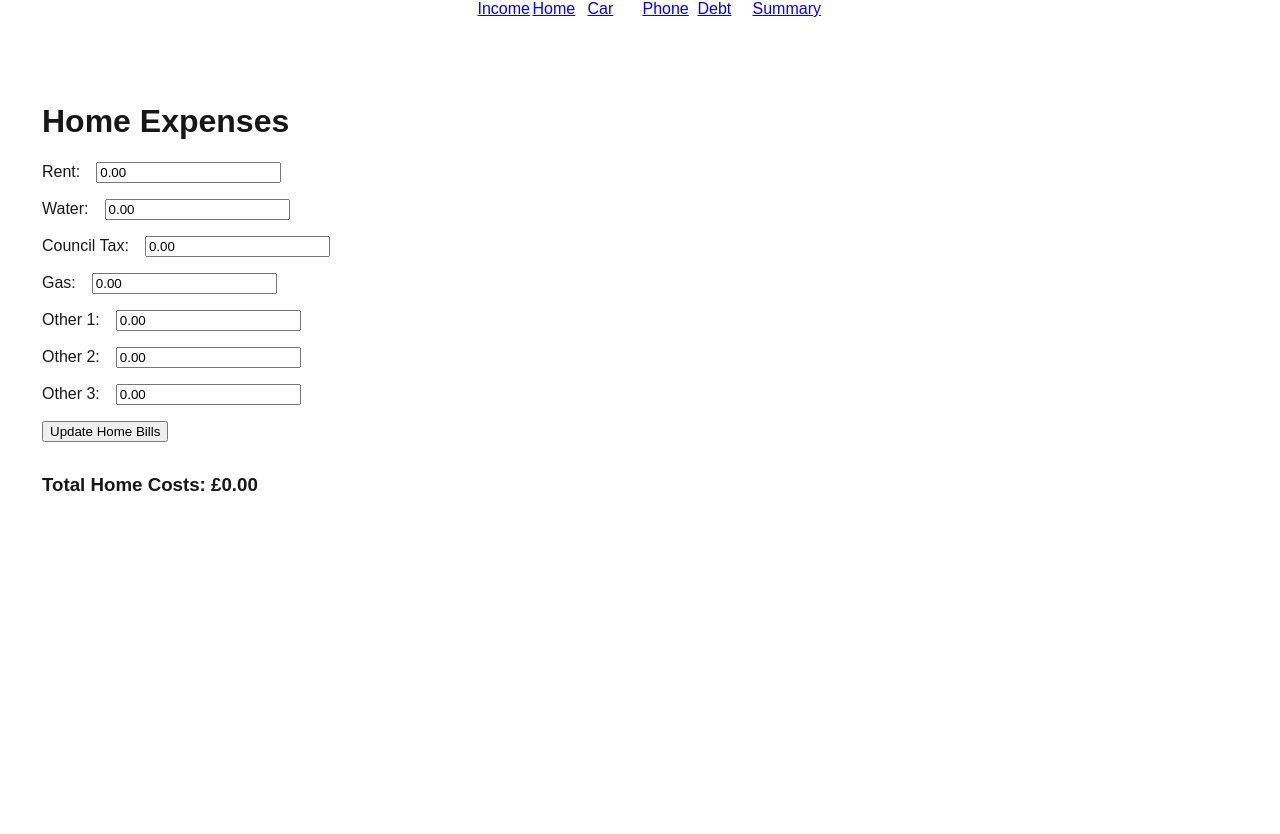
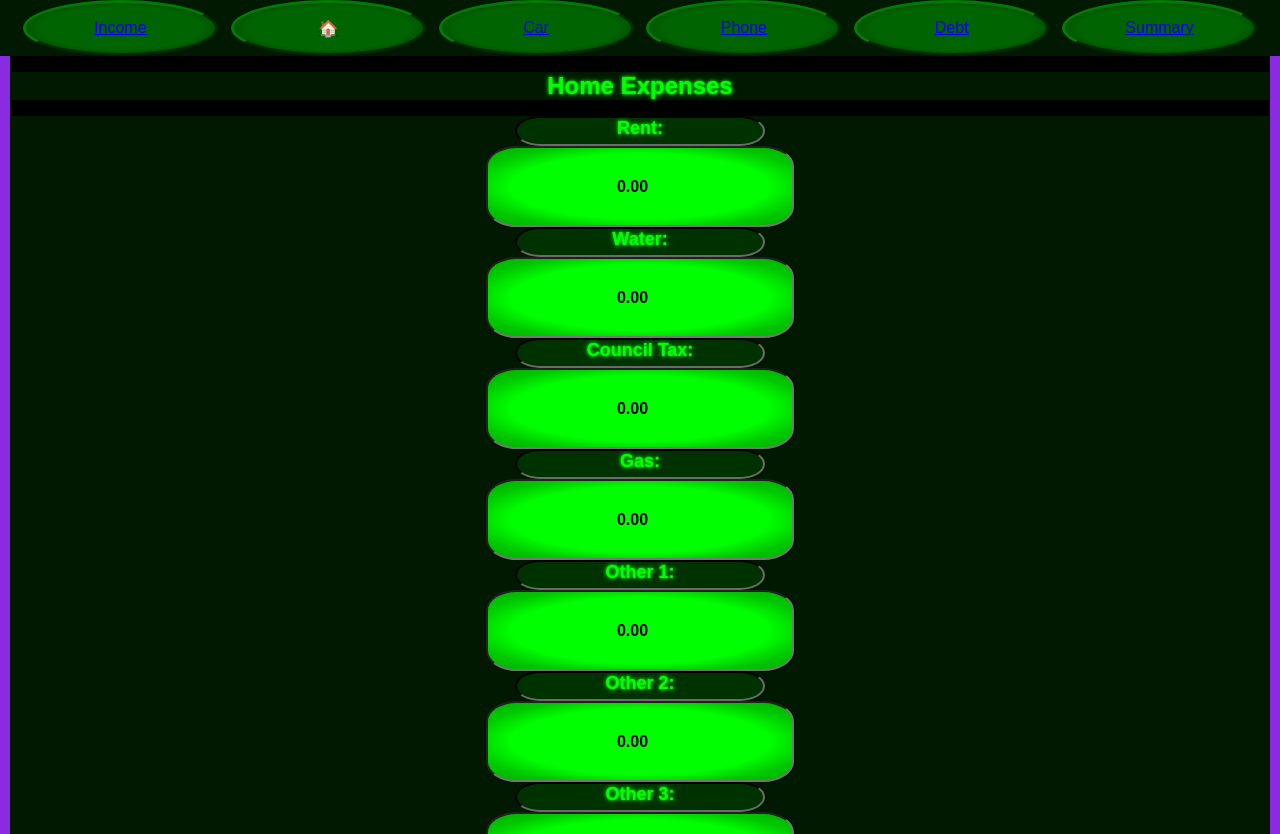
Before and after one commit to EddyUnavailable/financecalculator, a Next.js app: page /budget/home in a window 1280 px wide. Shown: the top 834 px of the page. Before the commit the page ends 800 px from the top, so only its background shows below. Built offline with nearby package versions, Linux system fonts and the light colour scheme.

Commit message:
some css

```diff
--- a/src/app/budget/car/page.js
+++ b/src/app/budget/car/page.js
@@ -64,9 +64,8 @@ export default function CarPage() {
 
   return (
     <main className={styles.main}>
-      <h1 className={styles.title}>Car Expenses</h1>
-
       <form onSubmit={handleSubmit} className={styles.form}>
+        <h1 className={styles.title}>Car Expenses</h1>
         {labels.map((field) => (
           <div key={field} className={styles.field}>
             <label className={styles.label}>{formatLabel(field)}:</label>
@@ -83,9 +82,10 @@ export default function CarPage() {
           </div>
         ))}
         <button className={styles.button} type="submit">Update</button>
+        <h3 className={styles.total}>Total: £{total.toFixed(2)}</h3>
       </form>
 
-      <h3 className={styles.total}>Total Car Costs: £{total.toFixed(2)}</h3>
+
     </main>
   );
 }
--- a/src/app/budget/home/page.js
+++ b/src/app/budget/home/page.js
@@ -2,13 +2,13 @@
 
 import { useState, useEffect } from 'react';
 import { useBills } from '@/context/BillContext';
+import styles from '@/styles/page.module.css'; // ✅ Shared styles
 
 export default function HomePage() {
   const { bills, addBill } = useBills();
 
   const labels = ['rent', 'water', 'cTax', 'gas', 'other1', 'other2', 'other3'];
 
-  // Convert current bills into a quick lookup map
   const billsMap = bills.home.reduce((acc, bill) => {
     acc[bill.label] = bill.amount;
     return acc;
@@ -21,7 +21,6 @@ export default function HomePage() {
     }, {})
   );
 
-  // Keep form state in sync with latest bills
   useEffect(() => {
     const updatedForm = labels.reduce((acc, label) => {
       acc[label] = billsMap[label]?.toFixed(2) || '0.00';
@@ -44,7 +43,6 @@ export default function HomePage() {
     });
   };
 
-  // Total based on current form values to reflect edits
   const total = Object.values(form).reduce((sum, value) => {
     const num = parseFloat(value);
     return sum + (isNaN(num) ? 0 : num);
@@ -64,14 +62,15 @@ export default function HomePage() {
   };
 
   return (
-    <main style={{ padding: '2rem' }}>
-      <h1>Home Expenses</h1>
+    <main className={styles.main}>
+      <form onSubmit={handleSubmit} className={styles.form}>
+        <h1 className={styles.title}>Home Expenses</h1>
 
-      <form onSubmit={handleSubmit} style={{ marginBottom: '2rem' }}>
         {labels.map((field) => (
-          <div key={field} style={{ marginBottom: '1rem' }}>
-            <label style={{ marginRight: '1rem' }}>{formatLabel(field)}:</label>
+          <div key={field} className={styles.field}>
+            <label className={styles.label}>{formatLabel(field)}:</label>
             <input
+              className={styles.input}
               type="number"
               step="0.01"
               min="0"
@@ -83,10 +82,15 @@ export default function HomePage() {
             />
           </div>
         ))}
-        <button type="submit">Update Home Bills</button>
+
+        <button className={styles.button} type="submit">
+          Update
+        </button>
+
+        <h3 className={styles.total}>
+          Total Home Costs: £{total.toFixed(2)}
+        </h3>
       </form>
-
-      <h3>Total Home Costs: £{total.toFixed(2)}</h3>
     </main>
   );
 }
--- a/src/app/layout.js
+++ b/src/app/layout.js
@@ -14,7 +14,7 @@ export default function RootLayout({ children }) {
       <body className="font-sans">
         <nav className={styles.navBar}>
           <Link href="/budget/income" className={styles.link}>Income</Link>
-          <Link href="/budget/home" className={styles.link}>Home</Link>
+          <Link href="/budget/home" className={styles.link}>🏠</Link>
           <Link href="/budget/car" className={styles.link}>Car</Link>
           <Link href="/budget/phone" className={styles.link}>Phone</Link>
           <Link href="/budget/debt" className={styles.link}>Debt</Link>
--- a/src/styles/layout.module.css
+++ b/src/styles/layout.module.css
@@ -1,24 +1,32 @@
-.main {
-    width: 100vw;
-}
-
 .navBar {
+    width: 100%;
     height: 15%;
     display: flex;
-    justify-content: center;
+    justify-content: space-evenly;
+    text-align: center;
+    box-sizing: border-box;
     padding-left: 10px;
     padding-right: 10px;
-    gap: 5px;
+    background-color: var(--green-8);
+    /* gap: 5px; */
 
 }
 
 .main {
-    width: 100%;
+    box-sizing: border-box;
+    width: 100vw;
+    padding: 0%;
+    margin: 0%;
     padding-left: 10px;
     padding-right: 10px;
+    background-color: blueviolet;
 }
 
 .link {
+    align-content: center;
     height: 50px;
-    width: 50px;
+    width: 15%;
+    background: var(--background-gre2);
+    border: 3px outset var(--green-4);
+    border-radius: 50%;
 }
--- a/src/styles/page.module.css
+++ b/src/styles/page.module.css
@@ -1,6 +1,10 @@
 .main {
   display: flex;
   flex-direction: column;
+  background-color: #000;
+  color: #00ff00;
+
+  text-shadow: 0 0 2px #0f0, 0 0 5px #0f0;
 }
 
 .total {
@@ -12,25 +16,29 @@
 }
 .title, .total {
   color: var(--green-0);
+  text-align: center;
   background-color: var(--green-8);
-  font-weight: 1000;
+  font-weight: 700;
+  width: 100%;
+
 }
 
 .form {
   display: flex;
+  justify-content: center;
+  align-items: center;
   flex-direction: column;
-color: var(--green-0);
-width: 100vw;
-background-color: aqua;
+  color: var(--green-0);
+  width: 100%;
+
 }
+
 
 .field {
   display: flex;
   flex-direction: column;
   align-items: center;
-  width: 320px;
-
-  /* padding: 10px; */
+  width: 100%;
   background-color:var(--green-8);
 
 }
@@ -38,14 +46,17 @@ background-color: aqua;
 .label {
   font-size: 20px;
   color: var(--green-0);
-  font-weight: 1000;
+  font-weight: 700;
   text-align: center;
   font-size: large;
+
   background-color:var(--green-7);
+  box-sizing: border-box;
   width: 250px;
   height: 30px;
   border-radius: 10% / 50%;
-  border: 2px solid var(--foreground);
+  border: 2px inset var(--foreground);
+
 }
 .input {
 
@@ -53,18 +64,48 @@ background-color: aqua;
   width: 300px;
   height: 75px;
   text-align: center;
-  border-radius: 15% / 30%;
+  border-radius: 10% / 25%;
   font-weight: 800;
   font-size: medium;
   background: var(--background-gre1);
+
 }
 
 .button {
-  color: blue;
+  color: var(--green-0);
   width: 150px;
   height: 50px;
   font-weight: 900;
   background: var(--background-gre2);
   border-radius: 10% / 25%;
-  border: 3px outset var(--green-6);
+  border: 5px outset var(--green-6);
 }
+
+.section {
+  margin-bottom: 2rem;
+  width: 100%;
+  text-align: center;
+}
+
+.subtitle {
+  font-size: large;
+  font-weight: 600;
+  margin-bottom: 0.75rem;
+  color: var(--green-0);
+  background-color: var(--green-7);
+  padding: 0.5rem;
+  border-radius: 10px;
+}
+
+.list {
+  list-style: none;
+  padding-left: 0;
+  margin: 0 auto;
+  width: fit-content;
+}
+
+.listItem {
+  margin-bottom: 0.5rem;
+  font-size: medium;
+  color: var(--green-0);
+}
```
Also changed, not shown: src/app/budget/debt/page.js (+10 -9 lines), src/app/budget/income/page.js (+19 -13 lines), src/app/budget/phone/page.js (+13 -10 lines), src/app/budget/summary/page.js (+20 -18 lines).
